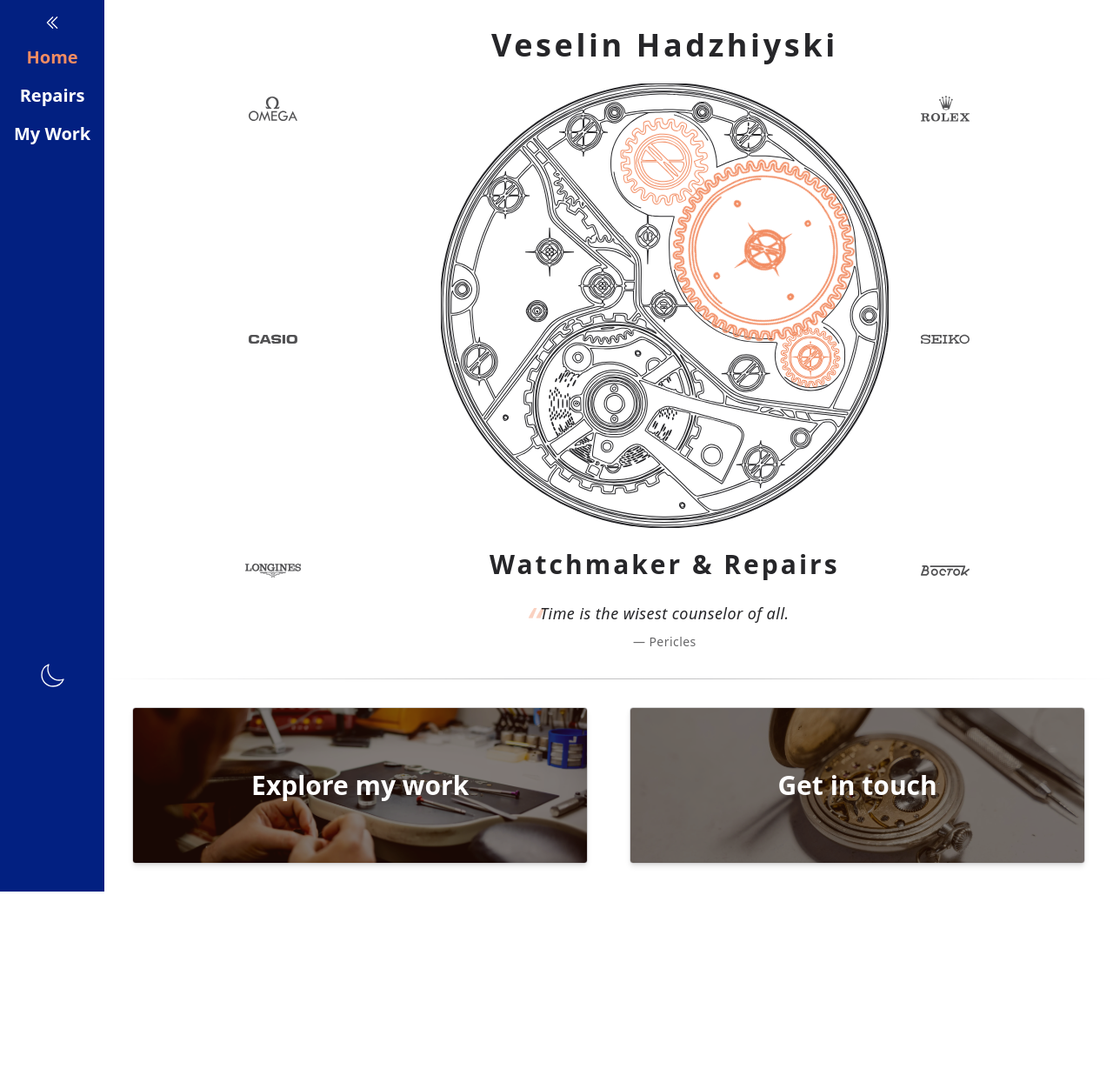
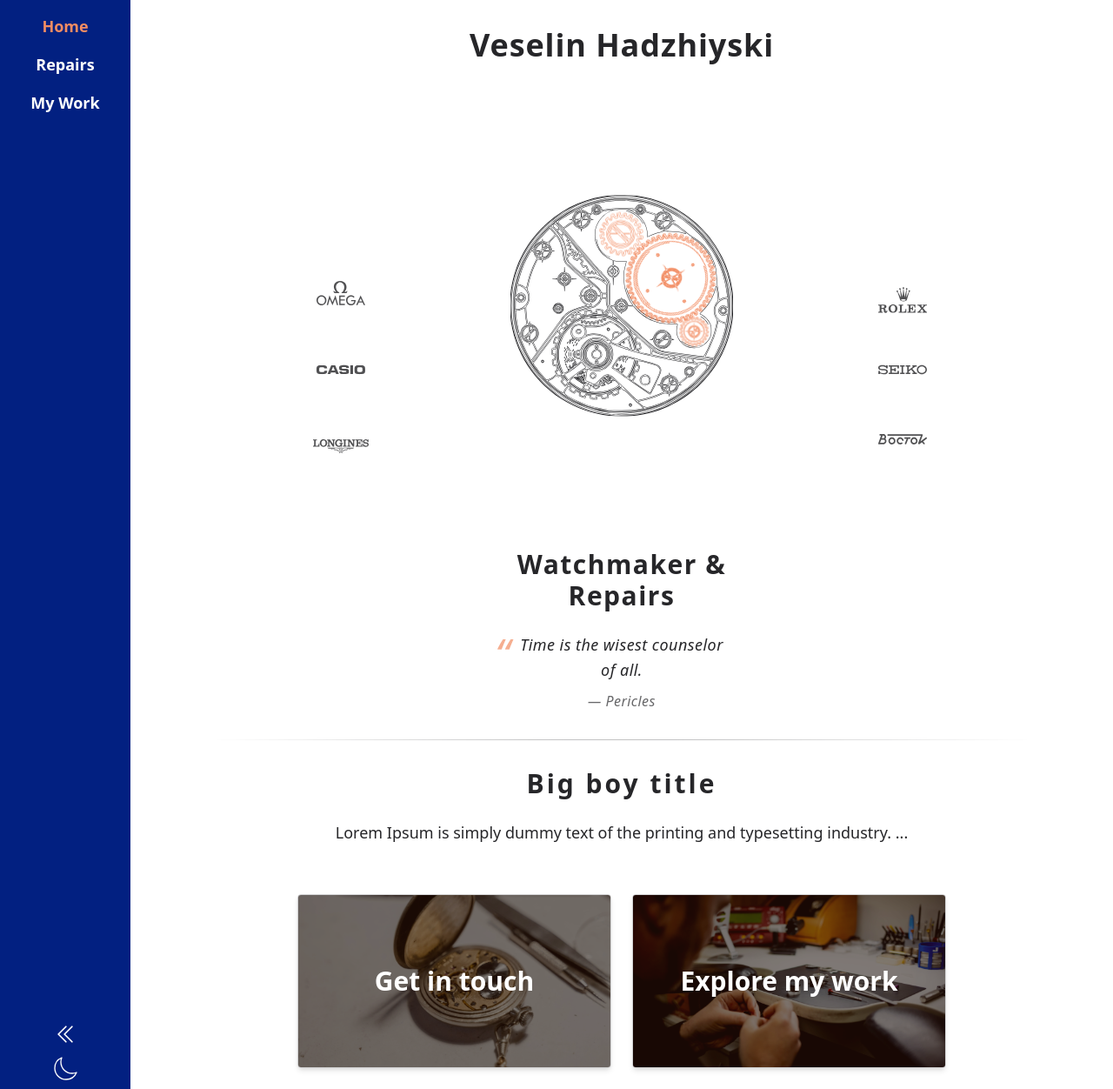
Before and after one commit to viktorHadz/watchMaker, a Vue app: page / in a window 1280 px wide. Shown: the whole page at 87% size. Before the commit the page ends 1025 px from the top, so only its background shows below. Built offline with nearby package versions, Linux system fonts and the light colour scheme.

Commit message:
hosted express backend need validation

```diff
--- a/package.json
+++ b/package.json
@@ -15,6 +15,7 @@
     "@heroicons/vue": "^2.2.0",
     "@tailwindcss/vite": "^4.1.4",
     "@vueuse/core": "^13.1.0",
+    "express": "^5.1.0",
     "pinia": "^3.0.1",
     "tailwindcss": "^4.1.4",
     "vue": "^3.5.13",
--- a/src/App.vue
+++ b/src/App.vue
@@ -5,18 +5,17 @@ import NavigationBar from './components/NavigationBar.vue'
 
 <template>
   <div
-    class="bg-primary text-fg flex min-h-[100vh] w-[100%] transition duration-500 will-change-transform"
+    class="bg-primary text-fg flex flex-col min-h-screen h-full w-full overflow-x-hidden transition-colors duration-500"
   >
-    <NavigationBar></NavigationBar>
-    <div class="main-content">
-      <RouterView />
+    <div class="flex flex-1 h-full">
+      <NavigationBar />
+      <main class="flex-1 flex flex-col">
+        <div class="px-4 sm:px-8 md:px-12 xl:px-24 flex-1 flex flex-col">
+          <RouterView />
+        </div>
+      </main>
     </div>
   </div>
 </template>
 
-<style scoped>
-.main-content {
-  flex-grow: 1;
-  min-width: 0;
-}
-</style>
+<style scoped></style>
--- a/src/assets/main.css
+++ b/src/assets/main.css
@@ -25,7 +25,7 @@
   --color-acc: oklch(0.74 0.1373 42.52);
 
   --color-body-el: oklch(100% 0 0);
-  --color-brdr: oklch(0.708 0 0);
+  --color-bordr: oklch(0.708 0 0);
   --color-font: oklch(0.27 0.0055 286.03);
   --color-font2: oklch(100% 0 0);
 
@@ -40,7 +40,7 @@
   --color-acc: oklch(0.74 0.1373 42.52);
 
   --color-body-el: oklch(0.27 0.0055 286.03);
-  --color-brdr: oklch(0.439 0 0);
+  --color-bordr: oklch(0.439 0 0);
   --color-font: oklch(0.708 0 0);
   --color-font2: oklch(0.808 0 0);
 
@@ -62,7 +62,7 @@
   --color-ter: var(--color-ter);
 
   --color-nav: var(--color-navigation);
-  --color-brdr: var(--color-brdr);
+  --color-brdr: var(--color-bordr);
   --color-fg: var(--color-font);
   --color-fg2: var(--color-font2);
 
--- a/src/components/NavigationBar.vue
+++ b/src/components/NavigationBar.vue
@@ -1,45 +1,128 @@
 <script setup>
 import { RouterLink } from 'vue-router'
-import { ref } from 'vue'
+import { watch, ref } from 'vue'
 import DarkMode from '@/components/DarkMode.vue'
-import { ChevronDoubleLeftIcon, ChevronDoubleRightIcon } from '@heroicons/vue/24/outline'
-const expanded = ref(false)
+import {
+  ChevronDoubleLeftIcon,
+  ChevronDoubleRightIcon,
+  HomeIcon,
+  WrenchIcon,
+  PhotoIcon,
+} from '@heroicons/vue/24/outline'
+
+const expanded = ref(true)
+const dynamicName = ref('')
+
+watch(expanded, () => {
+  dynamicName.value = expanded.value ? 'not-expanded' : 'expanded'
+  console.log('Dynamic name: ', dynamicName.value)
+})
 </script>
+
 <template>
+  <!-- Desktop sidebar -->
   <header
-    class="bg-sec dark:text-fg text-fg2 flex flex-col justify-between text-lg sm:text-xl font-semibold min-w-fit"
+    class="hidden sm:flex flex-col justify-between bg-sec dark:text-fg text-fg2 text-lg font-semibold transition-[width] duration-500 ease-in-out overflow-hidden min-h-[100%] flex-shrink-0"
+    :style="{ width: expanded ? '150px' : '60px' }"
   >
-    <nav class="navigation flex flex-col items-center p-4 gap-y-4 sticky top-0">
-      <transition name="rotate-element" mode="out-in">
-        <ChevronDoubleLeftIcon
-          v-if="!expanded"
-          @click="expanded = true"
-          class="size-5 transition-transform ease-in-out"
-        ></ChevronDoubleLeftIcon>
-        <ChevronDoubleRightIcon
-          v-else
-          @click="expanded = false"
-          class="size-5"
-        ></ChevronDoubleRightIcon>
-      </transition>
-      <RouterLink to="/" class="link hover:text-acc"> Home </RouterLink>
-      <RouterLink to="/repairs" class="link hover:text-acc"> Repairs </RouterLink>
-      <RouterLink to="/my-work" class="link hover:text-acc"> My Work</RouterLink>
-    </nav>
-    <DarkMode class="sticky bottom-0"></DarkMode>
+    <div class="sticky top-0">
+      <Transition name="fade-slide" mode="out-in">
+        <nav v-if="expanded" key="expanded" class="flex flex-col items-center p-4 gap-y-4">
+          <RouterLink to="/" class="hover:text-acc">Home</RouterLink>
+          <RouterLink to="/repairs" class="hover:text-acc">Repairs</RouterLink>
+          <RouterLink to="/my-work" class="hover:text-acc whitespace-nowrap">My Work</RouterLink>
+        </nav>
+        <nav v-else key="collapsed" class="flex flex-col items-center p-4 gap-y-6">
+          <RouterLink to="/" class="hover:text-acc">
+            <HomeIcon class="size-7" />
+          </RouterLink>
+          <RouterLink to="/repairs" class="hover:text-acc">
+            <WrenchIcon class="size-7" />
+          </RouterLink>
+          <RouterLink to="/my-work" class="hover:text-acc">
+            <PhotoIcon class="size-7" />
+          </RouterLink>
+        </nav>
+      </Transition>
+    </div>
+
+    <div class="sticky bottom-0 flex flex-col items-center justify-center gap-6">
+      <button
+        @click="expanded = !expanded"
+        class="relative flex items-center justify-center hover:text-acc cursor-pointer"
+      >
+        <div class="absolute">
+          <Transition :name="dynamicName" mode="out-in">
+            <component
+              :is="expanded ? ChevronDoubleLeftIcon : ChevronDoubleRightIcon"
+              class="size-7"
+            />
+          </Transition>
+        </div>
+      </button>
+      <DarkMode class="hover:text-acc" />
+    </div>
   </header>
+
+  <!-- Mobile bottom nav -->
+  <nav
+    class="fixed bottom-0 left-0 right-0 flex sm:hidden justify-around items-center bg-sec dark:text-fg text-fg2 py-3 border-t border-fg/20 z-50"
+  >
+    <RouterLink to="/" class="flex flex-col items-center text-sm hover:text-acc">
+      <HomeIcon class="size-6" />
+      <span>Home</span>
+    </RouterLink>
+    <RouterLink to="/repairs" class="flex flex-col items-center text-sm hover:text-acc">
+      <WrenchIcon class="size-6" />
+      <span>Repairs</span>
+    </RouterLink>
+    <RouterLink to="/my-work" class="flex flex-col items-center text-sm hover:text-acc">
+      <PhotoIcon class="size-6" />
+      <span>My Work</span>
+    </RouterLink>
+    <div class="flex flex-col items-center text-sm hover:text-acc">
+      <DarkMode class="size-6"></DarkMode>
+      <span class="text-sm">Theme</span>
+    </div>
+  </nav>
 </template>
+
 <style scoped>
-.rotate-element-enter-active,
-.rotate-element-leave-active {
-  transition: transform 0.5s ease;
+.fade-slide-enter-active,
+.fade-slide-leave-active {
+  transition:
+    opacity 0.4s ease,
+    transform 0.3s ease;
 }
 
-.rotate-element-enter-from {
-  transform: rotate(0deg);
+.fade-slide-enter-from,
+.fade-slide-leave-to {
+  opacity: 0;
+  transform: translateX(-10px);
 }
 
-.rotate-element-enter-to {
-  transform: rotate(60deg);
+.fade-slide-enter-to,
+.fade-slide-leave-from {
+  opacity: 1;
+  transform: translateX(0);
+}
+
+.not-expanded-enter-active,
+.expanded-enter-active {
+  transition: all 0.4s ease-in-out;
+  transform-style: preserve-3d;
+  transform-origin: center center;
+}
+
+.not-expanded-enter-from,
+.expanded-enter-from {
+  transform: rotateY(180deg) scale(0.9);
+  opacity: 0.8;
+}
+
+.not-expanded-enter-to,
+.expanded-enter-to {
+  transform: rotateY(0deg) scale(1);
+  opacity: 1;
 }
 </style>
--- a/src/views/HomeView.vue
+++ b/src/views/HomeView.vue
@@ -15,72 +15,81 @@ import VostokLogo from '@/components/brands/VostokLogo.vue'
 </script>
 
 <template>
-  <main>
-    <div class="grid grid-cols-3">
-      <!-- 3 Brand -->
-      <div class="grid grid-rows-3 gap-y-4 place-items-center text-fg/80">
+  <main class="flex flex-col items-center w-full">
+    <section class="grid grid-cols-1 lg:grid-cols-3 items-center gap-8 py-8">
+      <!-- Left brands (hidden on mobile) -->
+      <div class="hidden lg:grid grid-rows-3 gap-6 place-items-center text-fg/80">
         <OmegaLogo class="size-14 transition-transform duration-200 hover:scale-110" />
         <CasioLogo class="size-14 transition-transform duration-200 hover:scale-110" />
         <LonginesLogo class="size-16 transition-transform duration-200 hover:scale-110" />
       </div>
-      <!-- Main Logo -->
-      <div class="flex items-center flex-col gap-6 py-8 mx-auto max-w-xl">
-        <!-- Title -->
-        <h1 class="text-4xl tracking-widest font-semibold cursor-default">Veselin Hadzhiyski</h1>
-        <!-- Logo -->
-        <TheLogo class="relative"></TheLogo>
-        <!-- Title Text -->
-        <h1 class="text-3xl tracking-widest font-semibold cursor-default">Watchmaker & Repairs</h1>
-        <!-- Quote block -->
+
+      <!-- Center title + logo -->
+      <div class="flex flex-col items-center gap-6">
+        <h1 class="text-3xl sm:text-4xl font-semibold tracking-wide text-nowrap text-center">
+          Veselin Hadzhiyski
+        </h1>
+        <TheLogo class="w-48 sm:w-64" />
+        <h2 class="text-2xl sm:text-3xl font-semibold tracking-wider text-center">
+          Watchmaker & Repairs
+        </h2>
         <blockquote
-          class="relative text-center max-w-lg text-fg italic tracking-wide leading-relaxed text-lg px-4"
+          class="relative text-center max-w-md text-fg italic tracking-wide leading-relaxed text-lg px-4"
         >
-          <span class="absolute left-0 top-0 text-5xl text-acc opacity-40 pr-1">“ </span>
-          <p class="z-10 relative">Time is the wisest counselor of all.</p>
-          <footer class="not-italic text-fg/70 text-sm mt-2">— Pericles</footer>
+          <span class="absolute left-0 top-0 text-5xl text-acc opacity-70">“ </span>
+          <p class="relative z-10 text-pretty">Time is the wisest counselor of all.</p>
+          <footer class="mt-2 text-base text-fg/70">— Pericles</footer>
         </blockquote>
       </div>
-      <div class="grid grid-rows-3 gap-y-4 place-items-center text-fg/80">
-        <RolexLogo class="size-14 transition-transform duration-200 hover:scale-110"></RolexLogo>
-        <SeikoLogo class="size-14 transition-transform duration-200 hover:scale-110"></SeikoLogo>
-        <VostokLogo class="size-14 transition-transform duration-200 hover:scale-110"></VostokLogo>
+
+      <!-- Right brands (hidden on mobile) -->
+      <div class="hidden lg:grid grid-rows-3 gap-6 place-items-center text-fg/80">
+        <RolexLogo class="size-14 transition-transform duration-200 hover:scale-110" />
+        <SeikoLogo class="size-14 transition-transform duration-200 hover:scale-110" />
+        <VostokLogo class="size-14 transition-transform duration-200 hover:scale-110" />
       </div>
-    </div>
-    <hr class="text-fg/40 mask-x-from-40%" />
-    <div class="w-full grid grid-cols-2 gap-12 p-8">
-      <!-- LEFT -->
+    </section>
+
+    <hr class="text-fg/40 mask-x-from-40% w-full" />
+
+    <section class="text-center p-4 sm:p-8 max-w-4xl">
+      <h1 class="text-2xl sm:text-3xl font-semibold tracking-widest">Big boy title</h1>
+      <p class="mt-6 text-base sm:text-lg leading-relaxed px-2 sm:px-6">
+        Lorem Ipsum is simply dummy text of the printing and typesetting industry. ...
+      </p>
+    </section>
+
+    <section
+      class="w-full grid grid-cols-1 md:grid-cols-2 gap-6 md:p-6 lg:px-24 pb-32 sm:pb-8 2xl:max-w-1/2"
+    >
+      <!-- Get in Touch -->
       <div
-        class="relative min-w-[260px] min-h-[180px] border border-fg/20 hover:border-acc overflow-hidden hover:brightness-125 shadow-md rounded"
+        class="relative min-h-[200px] border border-fg/20 hover:border-acc overflow-hidden hover:brightness-125 shadow-md rounded cursor-pointer"
+        @click="goToRoute('repairs')"
       >
-        <!-- Background layer -->
         <div
-          class="absolute inset-0 bg-blend-soft-light bg-acc/20 bg-[url(../assets/pictures/my-work.webp)] bg-cover bg-center bg-no-repeat brightness-50 transition-all"
+          class="absolute inset-0 bg-blend-soft-light bg-acc/20 bg-[url(../assets/pictures/get-in-touch.webp)] bg-cover bg-center brightness-50 transition-all"
         ></div>
-        <!-- Text layer -->
         <div
-          class="relative z-10 w-full h-full flex items-center justify-center text-3xl text-white cursor-pointer hover:text-acc font-bold"
-          @click="goToRoute('my-work')"
+          class="relative z-10 flex items-center justify-center h-full text-2xl sm:text-3xl font-bold text-white hover:text-acc"
+        >
+          Get in touch
+        </div>
+      </div>
+      <!-- My Work -->
+      <div
+        class="relative min-h-[200px] border border-fg/20 hover:border-acc overflow-hidden hover:brightness-125 shadow-md rounded cursor-pointer"
+        @click="goToRoute('my-work')"
+      >
+        <div
+          class="absolute inset-0 bg-blend-soft-light bg-acc/20 bg-[url(../assets/pictures/my-work.webp)] bg-cover bg-center brightness-50 transition-all"
+        ></div>
+        <div
+          class="relative z-10 flex items-center justify-center h-full text-2xl sm:text-3xl font-bold text-white hover:text-acc"
         >
           Explore my work
         </div>
       </div>
-      <!-- RIGHT -->
-      <div
-        class="relative min-w-[260px] min-h-[180px] border border-fg/20 hover:border-acc overflow-hidden hover:brightness-125 shadow-md rounded"
-      >
-        <!-- Background layer -->
-        <div
-          class="absolute inset-0 bg-blend-soft-light bg-acc/20 bg-[url(../assets/pictures/get-in-touch.webp)] bg-cover bg-center bg-no-repeat brightness-50 transition-all"
-        ></div>
-
-        <!-- Text layer -->
-        <div
-          class="relative z-10 w-full h-full flex items-center justify-center text-3xl text-white cursor-pointer hover:text-acc font-bold"
-          @click="goToRoute('repairs')"
-        >
-          Get in touch
-        </div>
-      </div>
-    </div>
+    </section>
   </main>
 </template>
```
Also changed, not shown: server.js (added, +13 -0 lines), src/components/AceOfSpades.vue (added, +42 -0 lines), src/components/ContactForm.vue (+10 -6 lines), src/components/ModalBase.vue (+32 -11 lines), src/components/PriceList.vue (+24 -23 lines), src/views/RepairsView.vue (+12 -8 lines), 1 other file (tests, documents, lock files or other folders).
